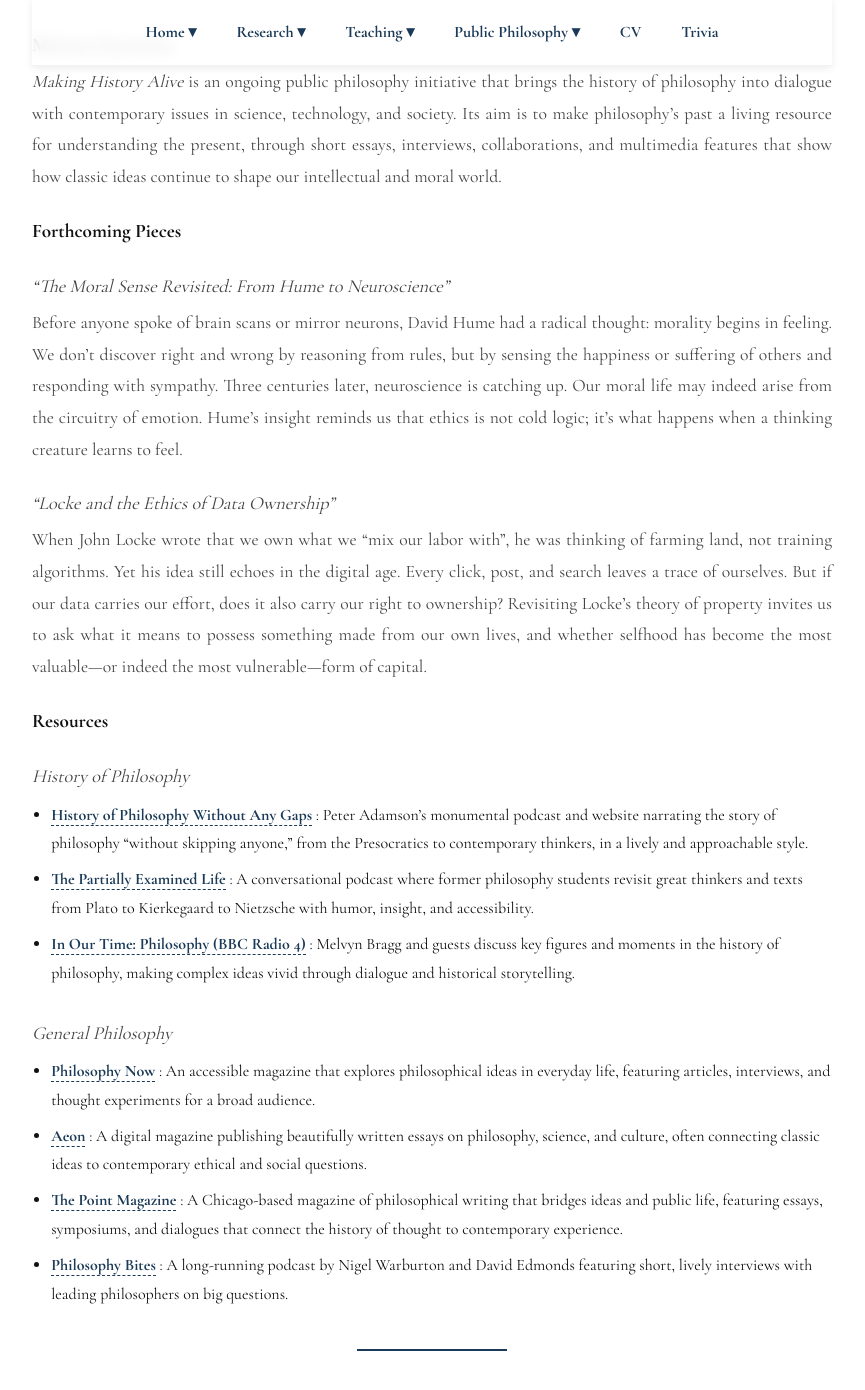
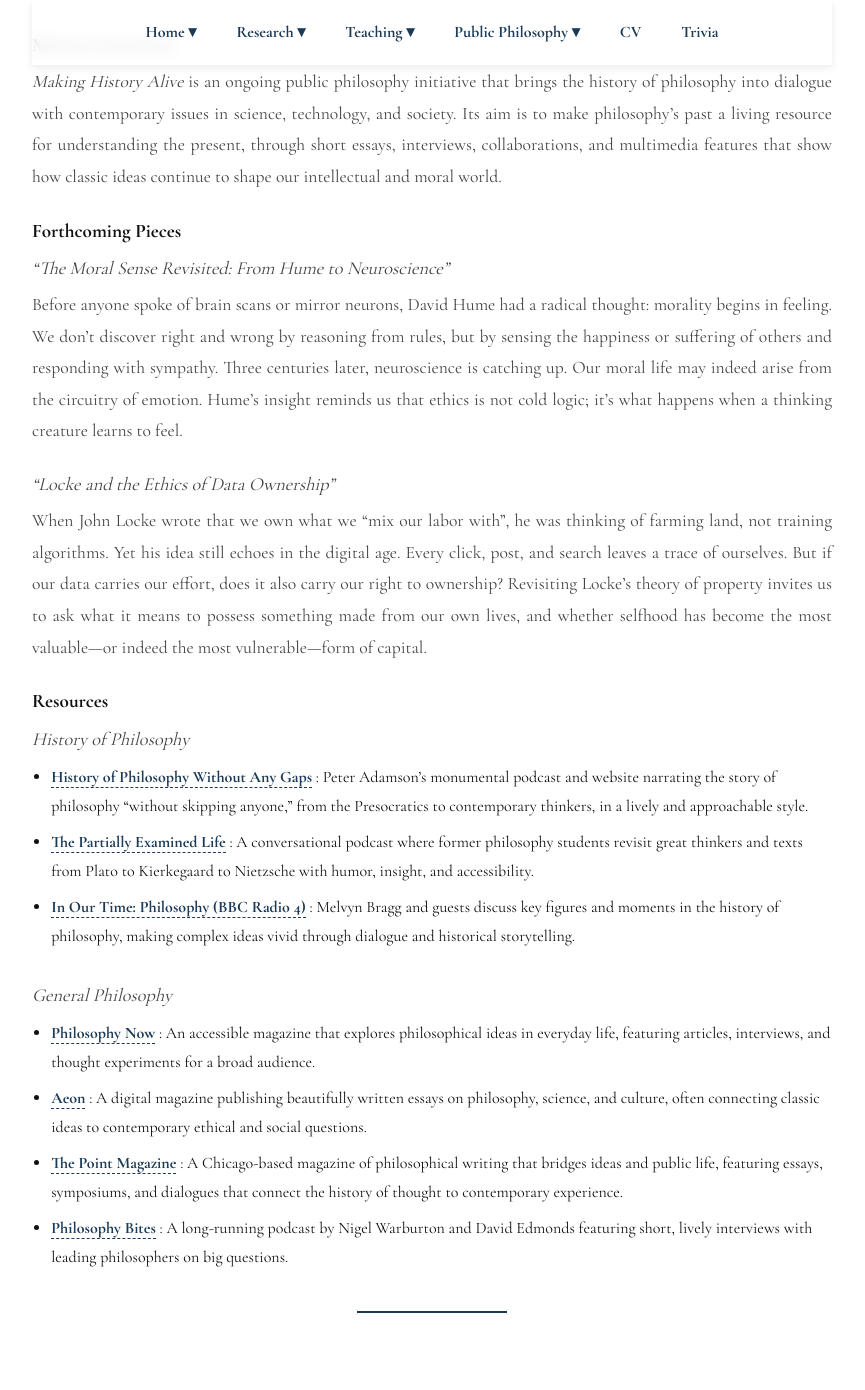
Before and after one commit to aileencluo/aileencluo.github.io, a Jekyll site: the page built from public-philosophy.md, in a window 1280 px wide and 1400 px high, scrolled down 438 px. Shown: the top 1390 px of the window, without its empty margins (208-1073 px from the left). Built offline with Jekyll 4.4.1, drawn with Linux system fonts in a browser that asks for light colours.

Commit message:
Update style.css

```diff
--- a/assets/css/style.css
+++ b/assets/css/style.css
@@ -386,7 +386,7 @@ h2[id] {
   font-family: 'Cormorant Garamond', serif;
   font-size: 1.15em;
   font-style: italic;
-  margin: 1.2em 0 0.2em;
+  margin: 0em 0 0.2em;
   color: var(--ink-2);
 }
 
```
